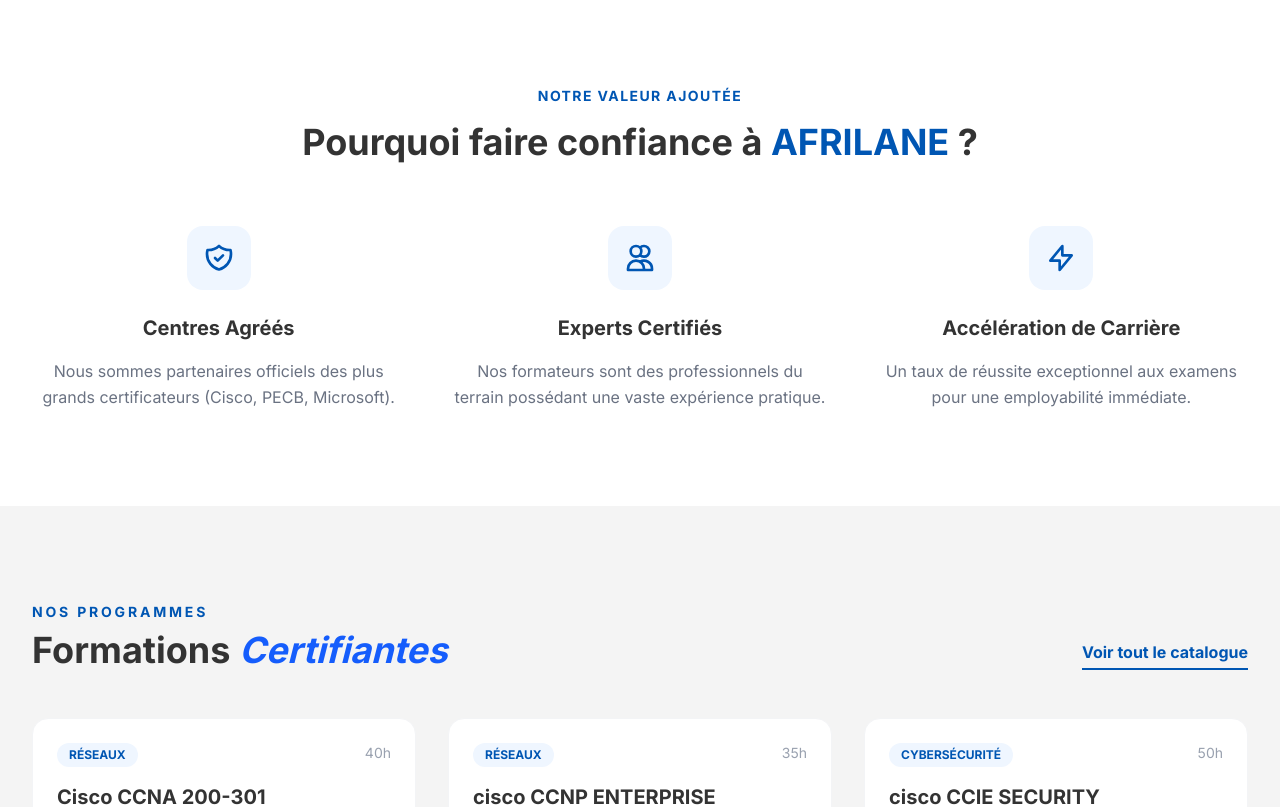
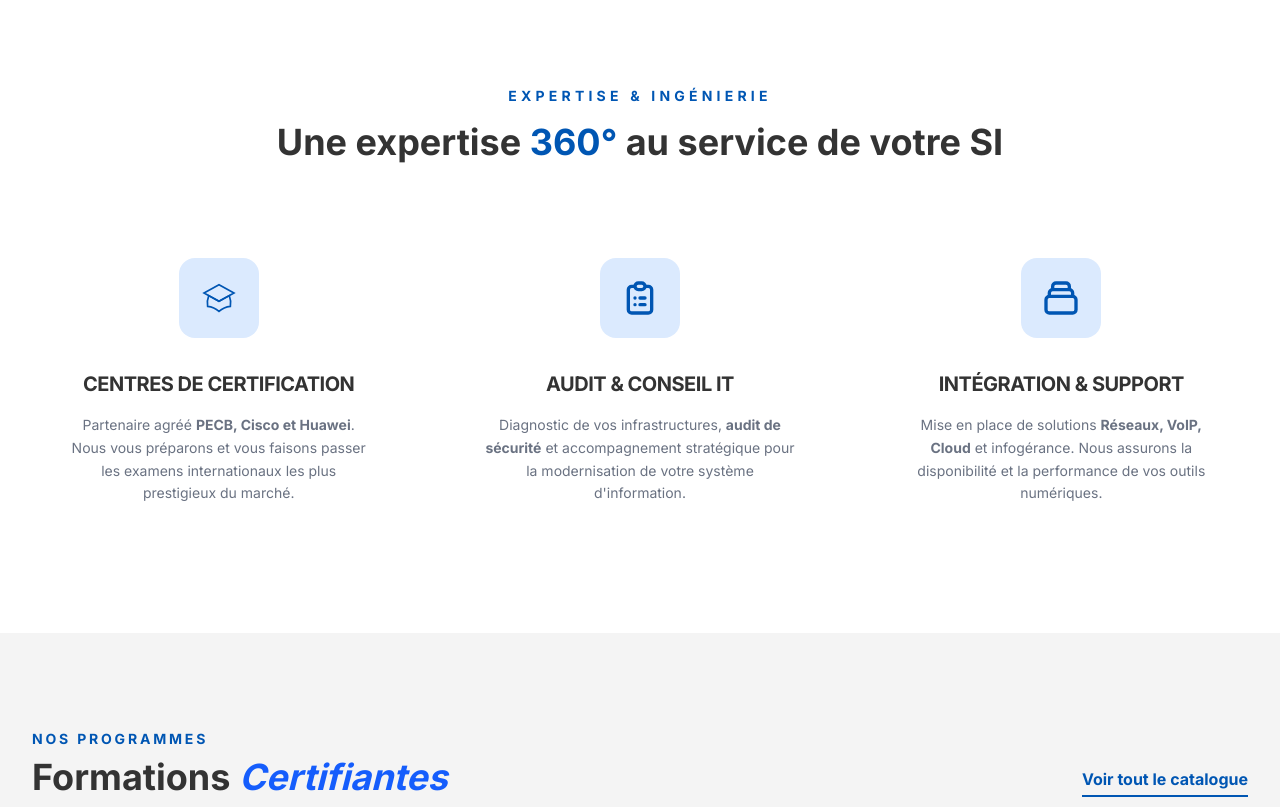
Before and after one commit to 7even5iv/afrilane-website, a React (Vite) app: page / in a window 1280 px wide. Shown: the part 1120-1927 px from the top of the page. Built offline with nearby package versions, Linux system fonts and the light colour scheme.

Commit message:
fix: Mise a jour

```diff
--- a/src/constants/index.ts
+++ b/src/constants/index.ts
@@ -25,7 +25,7 @@ export const COURSES = [
   },
   {
     id: 2,
-    title: 'cisco CCNP ENTERPRISE',
+    title: 'Cisco CCNP ENTERPRISE',
     category: 'Réseaux',
     duration: '35h',
     level: 'Professionnel',
@@ -33,7 +33,7 @@ export const COURSES = [
   },
   {
     id: 3,
-    title: 'cisco CCIE SECURITY',
+    title: 'Cisco CCIE SECURITY',
     category: 'Cybersécurité',
     duration: '50h',
     level: 'Expert',
--- a/src/pages/Home.tsx
+++ b/src/pages/Home.tsx
@@ -27,44 +27,61 @@ const Home = () => {
           </p>
         </div>
       </section>
-
-      {/* Section "Pourquoi choisir Afrilane ?" - Design Moderne */}
+      {/* Section "Notre Expertise" (Pourquoi Afrilane) */}
       <section className="bg-white py-24">
         <div className="max-w-7xl mx-auto px-4 sm:px-6 lg:px-8 text-center">
-          <h2 className="text-sm font-bold text-afrilane-blue uppercase tracking-widest mb-4">
-            Notre Valeur Ajoutée
+          <h2 className="text-sm font-bold text-afrilane-blue uppercase tracking-[0.3em] mb-4">
+            Expertise & Ingénierie
           </h2>
           <h3 className="text-3xl md:text-4xl font-black text-afrilane-dark-grey mb-16">
-            Pourquoi faire confiance à <span className="text-afrilane-blue">AFRILANE</span> ?
+            Une expertise <span className="text-afrilane-blue">360°</span> au service de votre SI
           </h3>
 
           <div className="grid grid-cols-1 md:grid-cols-3 gap-12">
-            {/* Argument 1 */}
-            <div className="flex flex-col items-center">
-              <div className="h-16 w-16 bg-blue-50 rounded-2xl flex items-center justify-center text-afrilane-blue mb-6">
-                <svg className="w-8 h-8" fill="none" stroke="currentColor" viewBox="0 0 24 24"><path strokeLinecap="round" strokeLinejoin="round" strokeWidth="2" d="M9 12l2 2 4-4m5.618-4.016A11.955 11.955 0 0112 2.944a11.955 11.955 0 01-8.618 3.04A12.02 12.02 0 003 9c0 5.591 3.824 10.29 9 11.622 5.176-1.332 9-6.03 9-11.622 0-1.042-.133-2.052-.382-3.016z"></path></svg>
+
+            {/* Pilier 1 : Certifications Internationales */}
+            <div className="flex flex-col items-center p-8 rounded-3xl hover:bg-afrilane-light-grey transition-all duration-300">
+              <div className="h-20 w-20 bg-blue-100 rounded-2xl flex items-center justify-center text-afrilane-blue mb-8">
+                {/* Icône diplôme/certification */}
+                <svg className="w-10 h-10" fill="none" stroke="currentColor" viewBox="0 0 24 24">
+                  <path d="M12 14l9-5-9-5-9 5 9 5z"></path>
+                  <path d="M12 14l6.16-3.422a12.083 12.083 0 01.665 6.479A11.952 11.952 0 0012 20.055a11.952 11.952 0 00-6.824-2.998 12.078 12.078 0 01.665-6.479L12 14z"></path>
+                </svg>
               </div>
-              <h4 className="text-xl font-bold mb-4 text-afrilane-dark-grey">Centres Agréés</h4>
-              <p className="text-gray-500 leading-relaxed">Nous sommes partenaires officiels des plus grands certificateurs (Cisco, PECB, Microsoft).</p>
+              <h4 className="text-xl font-bold mb-4 text-afrilane-dark-grey uppercase tracking-tight">Centres de Certification</h4>
+              <p className="text-gray-500 leading-relaxed text-sm">
+                Partenaire agréé <strong>PECB, Cisco et Huawei</strong>. Nous vous préparons et vous faisons passer les examens internationaux les plus prestigieux du marché.
+              </p>
             </div>
 
-            {/* Argument 2 */}
-            <div className="flex flex-col items-center">
-              <div className="h-16 w-16 bg-blue-50 rounded-2xl flex items-center justify-center text-afrilane-blue mb-6">
-                <svg className="w-8 h-8" fill="none" stroke="currentColor" viewBox="0 0 24 24"><path strokeLinecap="round" strokeLinejoin="round" strokeWidth="2" d="M12 4.354a4 4 0 110 5.292M15 21H3v-1a6 6 0 0112 0v1zm0 0h6v-1a6 6 0 00-9-5.197M13 7a4 4 0 11-8 0 4 4 0 018 0z"></path></svg>
+            {/* Pilier 2 : Audit & Conseil */}
+            <div className="flex flex-col items-center p-8 rounded-3xl hover:bg-afrilane-light-grey transition-all duration-300">
+              <div className="h-20 w-20 bg-blue-100 rounded-2xl flex items-center justify-center text-afrilane-blue mb-8">
+                {/* Icône Loupe/Analyse */}
+                <svg className="w-10 h-10" fill="none" stroke="currentColor" viewBox="0 0 24 24">
+                  <path strokeLinecap="round" strokeLinejoin="round" strokeWidth="2" d="M9 5H7a2 2 0 00-2 2v12a2 2 0 002 2h10a2 2 0 002-2V7a2 2 0 00-2-2h-2M9 5a2 2 0 002 2h2a2 2 0 002-2M9 5a2 2 0 012-2h2a2 2 0 012 2m-3 7h3m-3 4h3m-6-4h.01M9 16h.01"></path>
+                </svg>
               </div>
-              <h4 className="text-xl font-bold mb-4 text-afrilane-dark-grey">Experts Certifiés</h4>
-              <p className="text-gray-500 leading-relaxed">Nos formateurs sont des professionnels du terrain possédant une vaste expérience pratique.</p>
+              <h4 className="text-xl font-bold mb-4 text-afrilane-dark-grey uppercase tracking-tight">Audit & Conseil IT</h4>
+              <p className="text-gray-500 leading-relaxed text-sm">
+                Diagnostic de vos infrastructures, <strong>audit de sécurité</strong> et accompagnement stratégique pour la modernisation de votre système d'information.
+              </p>
             </div>
 
-            {/* Argument 3 */}
-            <div className="flex flex-col items-center">
-              <div className="h-16 w-16 bg-blue-50 rounded-2xl flex items-center justify-center text-afrilane-blue mb-6">
-                <svg className="w-8 h-8" fill="none" stroke="currentColor" viewBox="0 0 24 24"><path strokeLinecap="round" strokeLinejoin="round" strokeWidth="2" d="M13 10V3L4 14h7v7l9-11h-7z"></path></svg>
+            {/* Pilier 3 : Solutions Entreprises */}
+            <div className="flex flex-col items-center p-8 rounded-3xl hover:bg-afrilane-light-grey transition-all duration-300">
+              <div className="h-20 w-20 bg-blue-100 rounded-2xl flex items-center justify-center text-afrilane-blue mb-8">
+                {/* Icône Réseau/Cloud */}
+                <svg className="w-10 h-10" fill="none" stroke="currentColor" viewBox="0 0 24 24">
+                  <path strokeLinecap="round" strokeLinejoin="round" strokeWidth="2" d="M19 11H5m14 0a2 2 0 012 2v6a2 2 0 01-2 2H5a2 2 0 01-2-2v-6a2 2 0 012-2m14 0V9a2 2 0 00-2-2M5 11V9a2 2 0 012-2m0 0V5a2 2 0 012-2h6a2 2 0 012 2v2M7 7h10"></path>
+                </svg>
               </div>
-              <h4 className="text-xl font-bold mb-4 text-afrilane-dark-grey">Accélération de Carrière</h4>
-              <p className="text-gray-500 leading-relaxed">Un taux de réussite exceptionnel aux examens pour une employabilité immédiate.</p>
+              <h4 className="text-xl font-bold mb-4 text-afrilane-dark-grey uppercase tracking-tight">Intégration & Support</h4>
+              <p className="text-gray-500 leading-relaxed text-sm">
+                Mise en place de solutions <strong>Réseaux, VoIP, Cloud</strong> et infogérance. Nous assurons la disponibilité et la performance de vos outils numériques.
+              </p>
             </div>
+
           </div>
         </div>
       </section>
```
